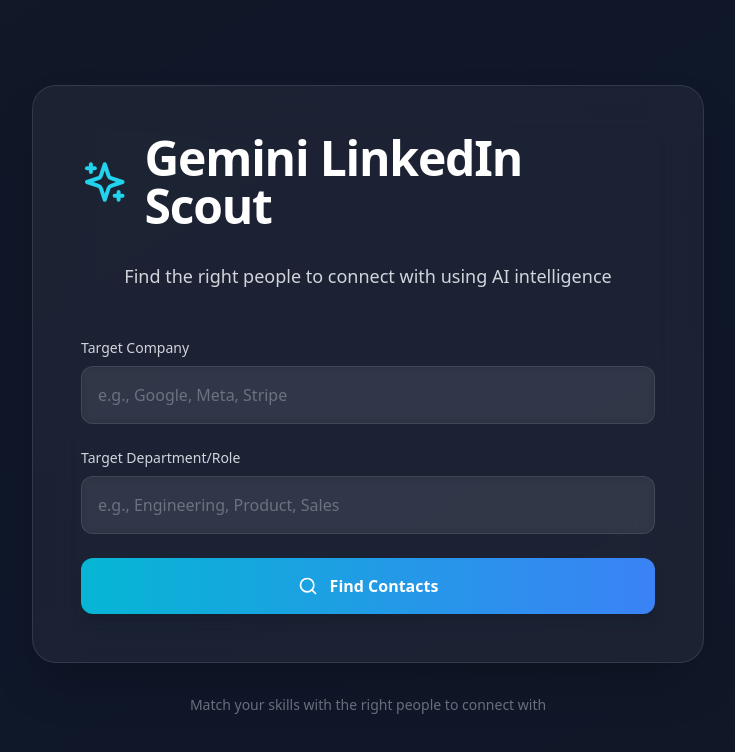
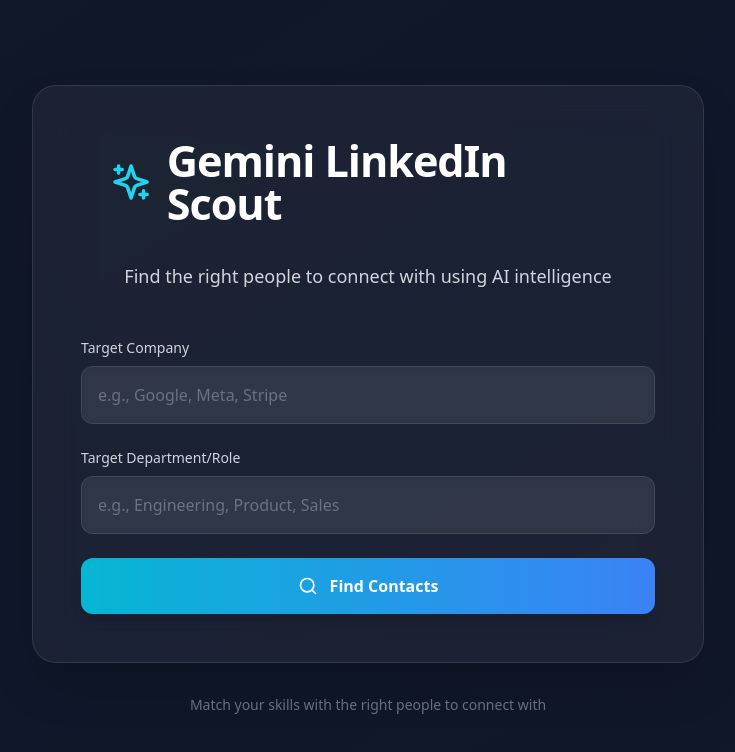
Before and after one commit to rishav-dutta/gemini-linkedin-scout, a React (Vite) app: page / in a window 1280 px wide. Shown: the top 752 px of the page, without its empty margins (272-1007 px from the left). Built offline with nearby package versions, Linux system fonts and the light colour scheme; no server answers.

Commit message:
Updated LandingScreen.tsx

```diff
--- a/src/components/LandingScreen.tsx
+++ b/src/components/LandingScreen.tsx
@@ -31,7 +31,7 @@ export function LandingScreen({ onFindLeads }: LandingScreenProps) {
         <div className="backdrop-blur-xl bg-white/5 rounded-3xl border border-white/10 shadow-2xl p-12">
           <motion.div
             initial={{ opacity: 0, scale: 0.9 }}
-            animate={{ opacity: 1, scale: 1 }}
+            animate={{ opacity: 1, scompany_namecompany_namecale: 1 }}
             transition={{ delay: 0.2, duration: 0.5 }}
             className="flex items-center justify-center mb-8"
           >
```
